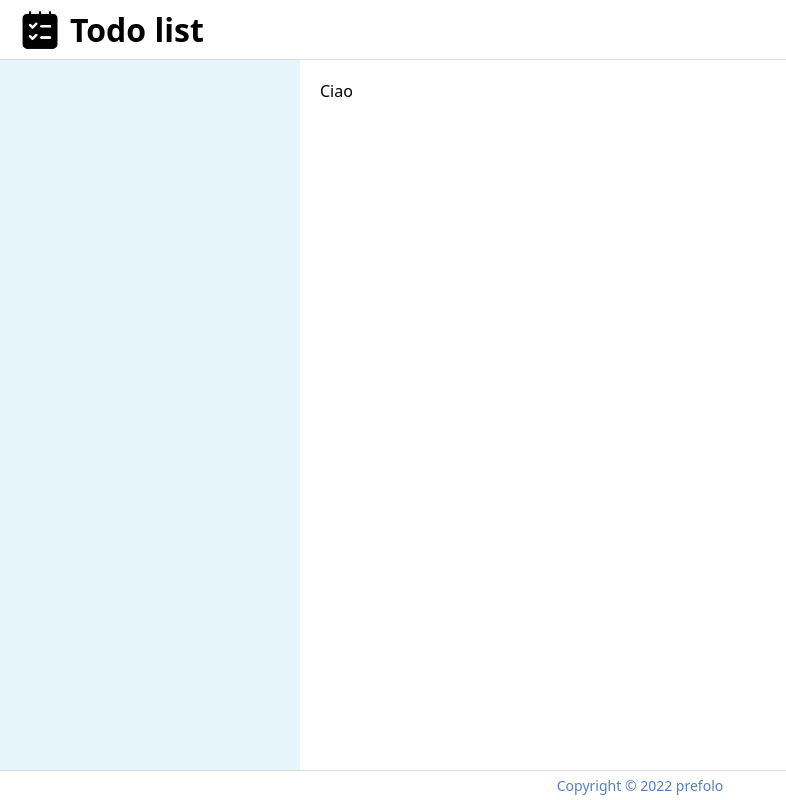
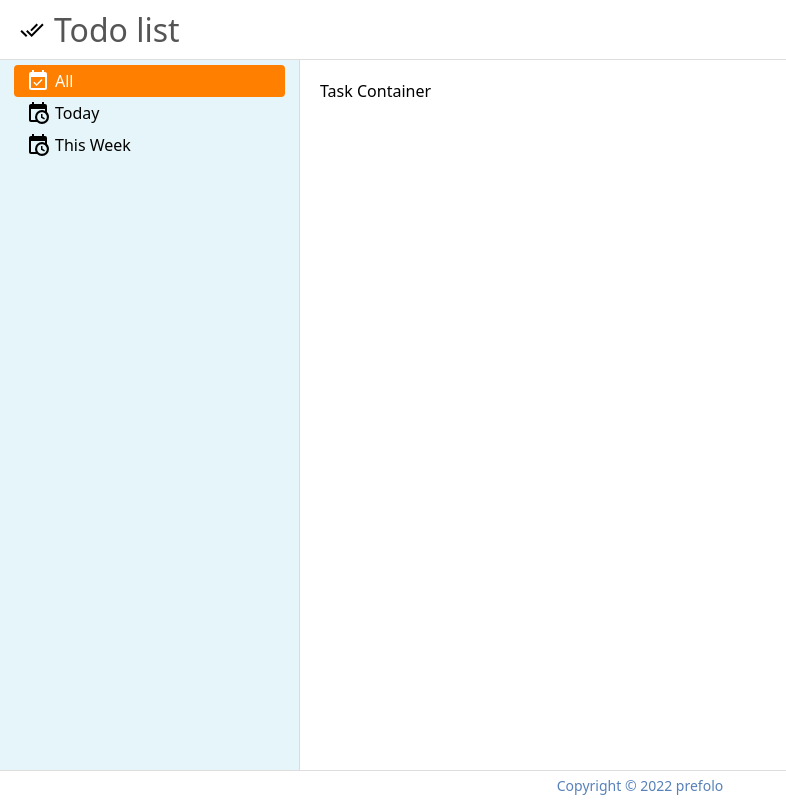
Before and after one commit to prefolo/todo-list, a website built with webpack: page dist/index.html in a window 1280 px wide. Shown: the whole page, without its empty margins (0-786 px from the left). Built offline with nearby package versions, Linux system fonts and the light colour scheme; what pubsub-js would draw is missing.

Commit message:
Style start layout

```diff
--- a/src/style.css
+++ b/src/style.css
@@ -4,7 +4,11 @@
 }
 
 :root{
+    --header-title-color:#555;
     --sidebar-bg-color:#e6f5f9;
+    --sidebar-selection-bg-color:rgb(255, 127, 0);
+    --sidebar-selection-color:#fff;
+    --sidebar-border-right-color:#bde3ff;
     --footer-color:#5781ba;
 }
 
@@ -20,23 +24,36 @@ body{
 #header{
     grid-column: 1/3;
     display: flex;
+    gap:10px;
     align-items: center;
     padding: 20px;
     border-bottom: 1px solid #ddd;
 }
 
-#logo{
-    width:40px;
-    height:40px;
-}
-
 #header > h1 {
-    margin-left: 10px;
+    font-weight: 300;
+    color: var(--header-title-color);
 }
 
 #sidebar{
-    padding: 20px;
     background-color: var(--sidebar-bg-color);
+    padding-top: 5px;
+    border-right: 1px solid var(--sidebar-border-right-color);
+}
+
+#sidebar>div {
+    display: flex;
+    gap: 5px;
+    align-items: center;
+    padding: 4px 12px;
+    cursor: pointer;
+    border-radius: 4px;
+    margin: 0 14px;
+}
+
+#sidebar>div.selected{
+    background-color: var(--sidebar-selection-bg-color);
+    color: var(--sidebar-selection-color);
 }
 
 #main_content{
```
Also changed, not shown: dist/checklist.png (deleted), dist/index.html.
